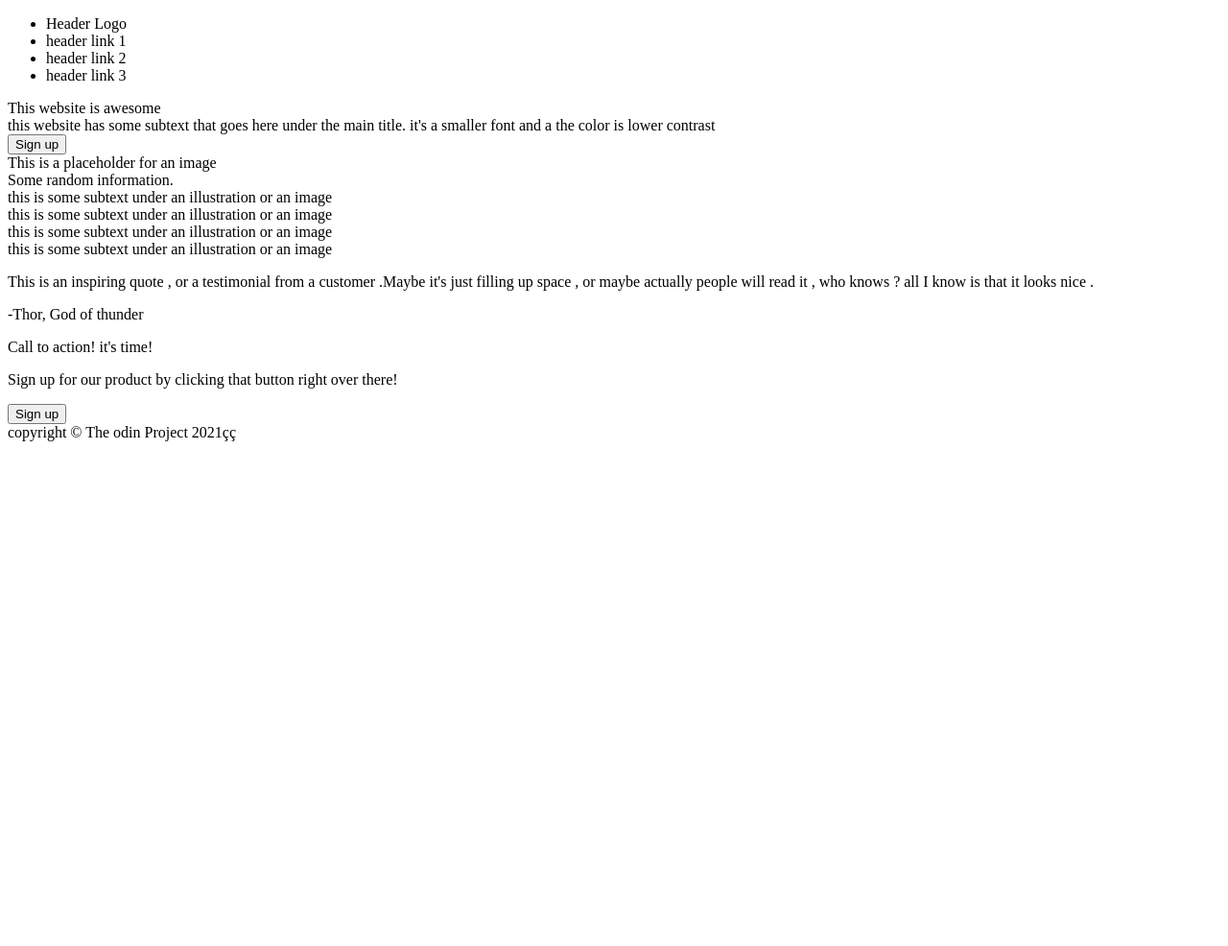
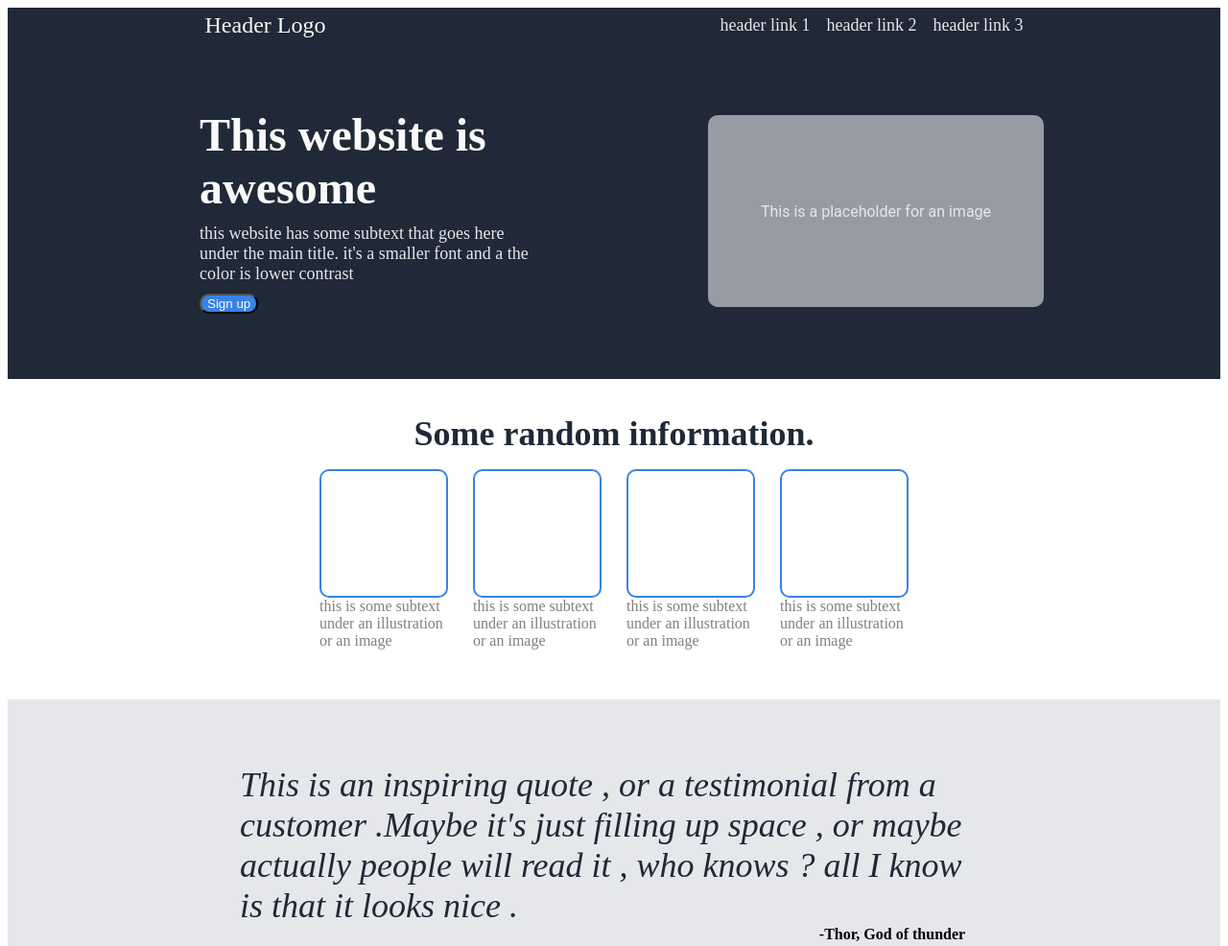
Before and after one commit to abdelhakim54/Landing-Page, a plain HTML site: page index.html in a window 1280 px wide. Shown: the top 986 px of the page at 96% size. Before the commit the page ends 800 px from the top, so only its background shows below. Drawn offline with Linux system fonts and the light colour scheme.

Commit message:
adding style to the page

```diff
--- a/css/style.css
+++ b/css/style.css
@@ -0,0 +1,177 @@
+
+body{
+    display: flex;
+    flex-direction: column;
+}
+/* style for the first quarter */
+.first {
+    background-color: #1F2937;
+    display: flex;
+    flex-direction: column;
+}
+
+li , a , .smalltext {
+    list-style-type: none;
+    font-size: 18px;
+    color: #E5E7EB;
+    text-decoration: none;
+}
+
+ul {
+    display: flex;
+    justify-content: space-around;
+    align-items: center;
+    margin: 0;
+    padding: 5px 0;
+}
+#logo {
+    font-size: 24px;
+    color: #f9faf8;
+}
+
+.links {
+    display: flex;
+    align-items: center;
+    gap: 17px;
+}
+
+.bigtext {
+    font-size: 48px;
+    font-weight: bold;
+    color: #f9faf8;
+}
+
+.container {
+    display: flex;
+    justify-content: space-evenly ;
+    align-items: center;
+    margin: 36px;
+}
+
+.item {
+    padding: 16px;
+    margin: 16px;
+    width: 350px;
+    display: flex;
+    flex-direction: column;
+    gap: 10px;
+    align-items: flex-start;
+}
+
+.image {
+    font-family : 'roboto' , 'times' , 'serif';
+    background-color: #e5e7eb9b ;
+    width: 350px;
+    height: 200px;
+    margin: 16px;
+    display: flex;
+    justify-content: center;
+    align-items: center;
+    border-radius: 10px;
+    color: #E5E7EB ;
+}
+
+button {
+    background-color: #3882e6 ;
+    border-radius: 10px;
+    color: #f9faf8 ;
+}
+
+/* style for the second quarter */
+
+.second {
+    display: flex;
+    flex-direction: column;
+    align-items: center;
+    padding: 36px;
+}
+
+.info {
+    font-size: 36px;
+    font-weight: bold;
+    color: #1f2937;
+}
+
+.content {
+    display: flex;
+    justify-content: center;
+    gap: 26px;
+    padding: 16px;
+}
+
+.card {
+    width: 130px;
+    height: 130px;
+    border: 2px solid #3882e6 ;
+    border-radius: 10px;
+}
+
+.text {
+    width: 130px;
+    color: grey;
+}
+
+/* the style for the third quarter */
+
+.third {
+    background-color: #E5E7EB;
+    display: flex;
+    flex-direction: column;
+    align-items: center;
+    padding: 32px;
+}
+
+blockquote {
+    width:780px;
+    font-size: 36px;
+    font-weight: light;
+    font-style: italic;
+    color: #1f2937;
+    margin-bottom: 0;
+}
+
+p.quote {
+    margin-top: 0;
+    font-weight: bolder;
+    margin-left: 580px;
+}
+
+/* the style for the fourth quarter */
+.fourth {
+    padding: 32px;
+    display: flex;
+    justify-content: center;
+    align-items: center;
+}
+
+.subscribe {
+    background-color: #3882e6;
+    width: 70%;
+    display: flex;
+    justify-content: space-around;
+    align-items: center;
+    padding: 16px;
+    border-radius: 10px;
+}
+
+.form {
+    padding: 16px;
+    color: #f9faf8 ;
+}
+span {
+    color: #E5E7EB;
+}
+
+div.subscribe > button {
+    border: 1px solid white;
+}
+
+/* the style for the footer*/
+.footer {
+    background-color: #1F2937 ;
+    color: #f9faf8;
+    padding: 20px;
+    display: flex;
+    justify-content: center;
+    align-items: center;
+}
--- a/index.html
+++ b/index.html
@@ -8,76 +8,77 @@
     <link rel="stylesheet" href="css/style.css">
 </head>
 <body>
-    <div>
+    <div class="first">
         <ul>
-            <li> Header Logo</li>
-            <li> header link 1 </li>
-            <li> header link 2 </li>
-            <li> header link 3 </li>
+            <div>
+                <li id="logo"> Header Logo</li>
+            </div>
+            <div class="links">
+                <li> <a href="#"> header link 1 </a></li>
+                <li> <a href="#"> header link 2 </a></li>
+                <li> <a href="#"> header link 3 </a></li>
+            </div>
         </ul>
-        <div>
-            <div>
-                <div>
+        <div class="container">
+            <div class="item">
+                <div class="bigtext">
                     This website is awesome
                 </div>
-                <div>
+                <div class="smalltext">
                     this website has some subtext that goes here under the main title. it's a smaller font and a the color is lower contrast
                 </div>
                 <button>
                     Sign up
                 </button>
             </div>
-            <div>
+            <div class=" image">
                 This is a placeholder for an image
             </div>
         </div>
     </div>
-    <div>
-        <div>
+    <div class="second">
+        <div class="info">
             Some random information.
         </div>
-        <div>
+        <div class="content">
             <div>
-                <div></div>
-                <div>this is some subtext under an illustration or an image </div>
+                <div class="card"></div>
+                <div class="text">this is some subtext under an illustration or an image </div>
             </div>
             <div>
-                <div></div>
-                <div> this is some subtext under an illustration or an image </div>
+                <div class="card"></div>
+                <div class="text"> this is some subtext under an illustration or an image </div>
             </div>
             <div>
-                <div></div>
-                <div> this is some subtext under an illustration or an image </div>
+                <div class="card"></div>
+                <div class="text"> this is some subtext under an illustration or an image </div>
             </div>
             <div>
-                <div></div>
-                <div> this is some subtext under an illustration or an image </div>
+                <div class="card"></div>
+                <div class="text"> this is some subtext under an illustration or an image </div>
             </div>
         </div>
     </div>
-    <div>
-        <p>
+    <div class="third">
+        <blockquote>
             This is an inspiring quote , or a testimonial from a customer .Maybe it's just filling up space , or maybe actually people will read it , who knows ? all I know is that it looks nice .
-        </p>
-        <p>
+        </blockquote>
+        <p class="quote">
             -Thor, God of thunder
         </p>
     </div>
-    <div>
-        <div>
-            <div>
-                <p>
-                    Call to action! it's time!
-                </p>
-                <p>
-                    Sign up for our product by clicking that button right over there!
-                </p>
+    <div class="fourth">
+        <div class="subscribe">
+            <div class="form">
+
+                Call to action! it's time! <br>
+                <span>  up for our product by clicking that button right over there! </span>
             </div>
             <button> Sign up </button>
         </div>
     </div>
     <div class="footer">
-        copyright &copy; The odin Project 2021çç
+        copyright &copy; The odin Project 2021
     </div>
 </body>
 </html>
```
